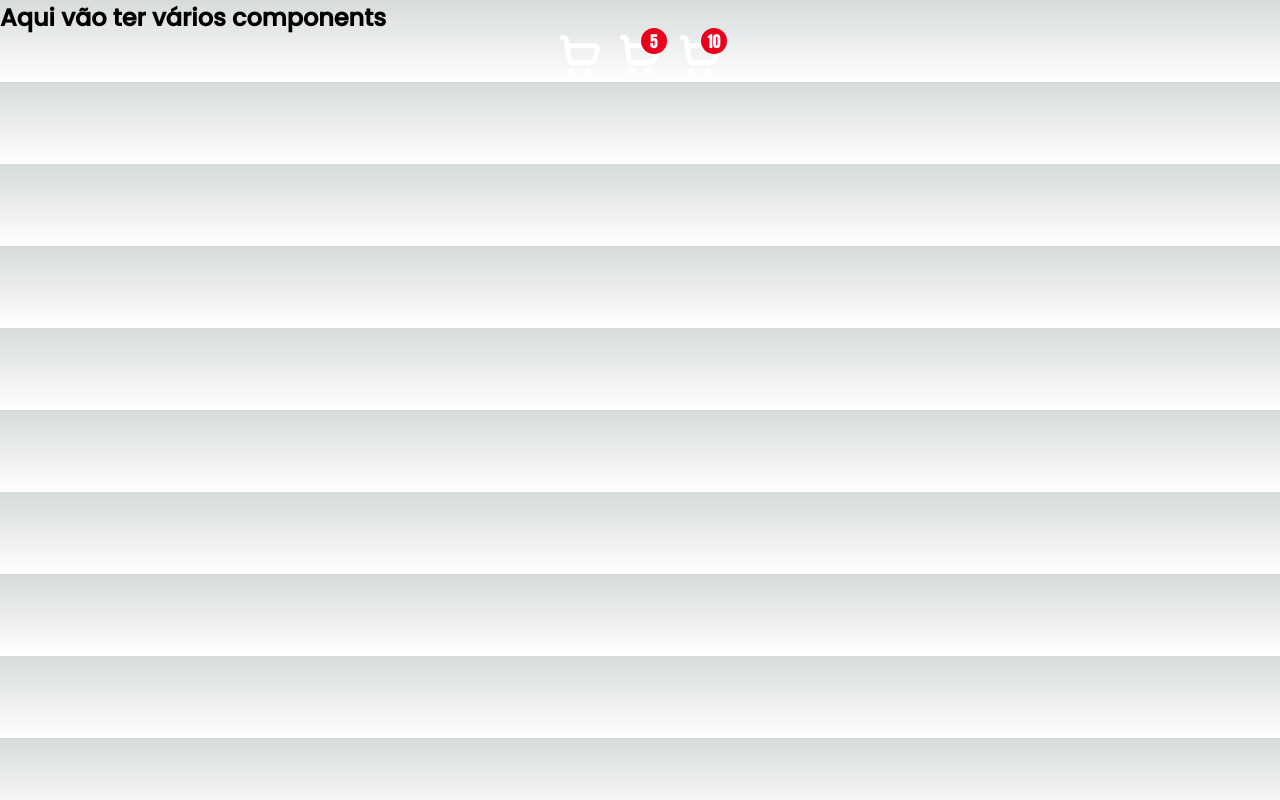
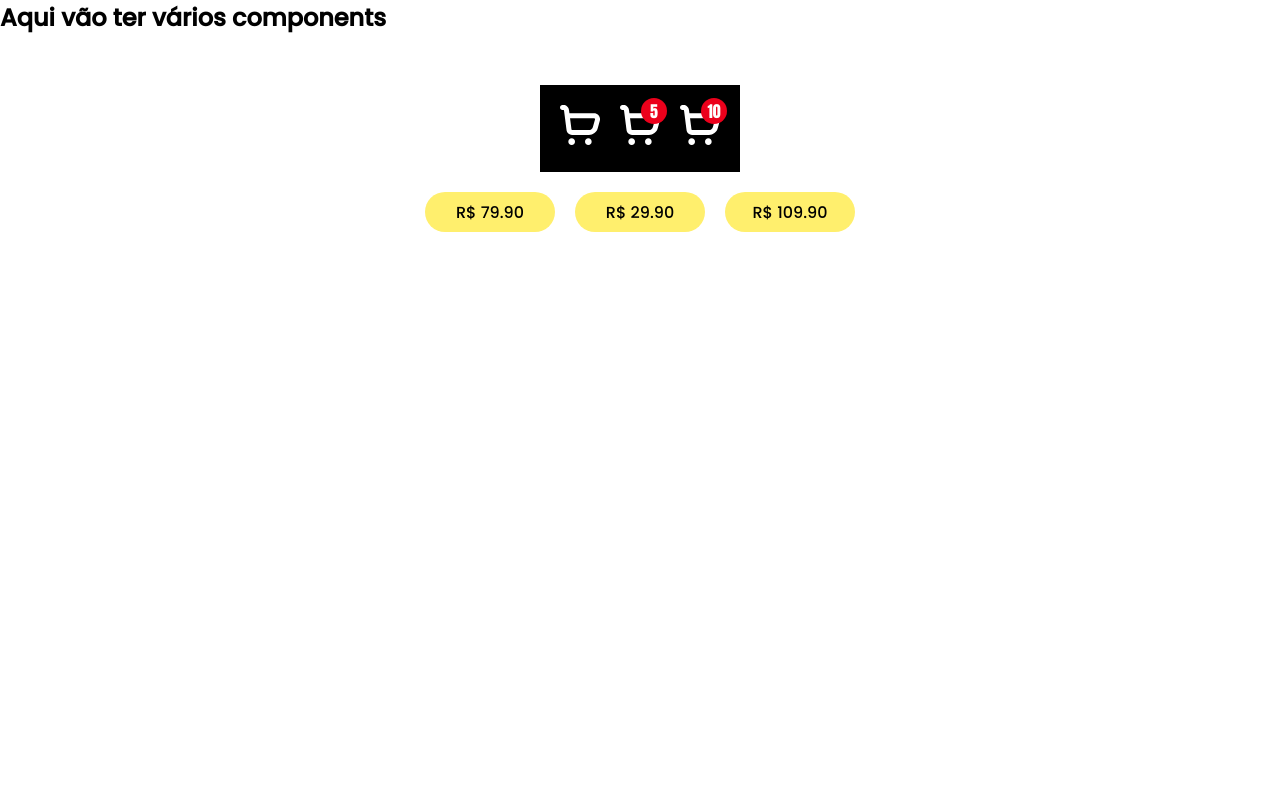
Before and after one commit to Scalco7/ecoomerce-web, a Next.js app: page /components in a window 1280 px wide. Built offline with nearby package versions, Linux system fonts and the light colour scheme.

Commit message:
price tag

```diff
--- a/src/app/components/page.tsx
+++ b/src/app/components/page.tsx
@@ -1,6 +1,7 @@
 "use client";
 
 import CartCount from "@/components/atoms/cartCount/cartCount";
+import PriceTag from "@/components/atoms/priceTag/priceTag";
 
 export default function Components() {
   return (
@@ -11,8 +12,18 @@ export default function Components() {
           width: "100%",
           height: "100%",
           display: "flex",
+          flexDirection: "column",
           justifyContent: "center",
           alignItems: "center",
+          gap: "20px",
+          padding: "50px",
+        }}
+      >
+        <div
+          style={{
+            background: "black",
+            padding: "20px",
+            display: "flex",
             gap: "20px",
           }}
         >
@@ -35,6 +46,32 @@ export default function Components() {
             }}
           />
         </div>
+        <div
+          style={{
+            display: "flex",
+            gap: "20px",
+          }}
+        >
+          <PriceTag
+            price={79.9}
+            onClick={() => {
+              console.log("quero comprar");
+            }}
+          />
+          <PriceTag
+            price={29.9}
+            onClick={() => {
+              console.log("quero comprar");
+            }}
+          />
+          <PriceTag
+            price={109.9}
+            onClick={() => {
+              console.log("quero comprar");
+            }}
+          />
+        </div>
+      </div>
     </main>
   );
 }
--- a/src/app/globals.css
+++ b/src/app/globals.css
@@ -87,12 +87,7 @@ body {
 
 body {
   color: rgb(var(--foreground-rgb));
-  background: linear-gradient(
-      to bottom,
-      transparent,
-      rgb(var(--background-end-rgb))
-    )
-    rgb(var(--background-start-rgb));
+  background: rgb(255, 255, 255);
 }
 
 a {
--- /dev/null
+++ b/src/components/atoms/priceTag/priceTag.tsx
@@ -0,0 +1,48 @@
+import { Poppins } from "next/font/google";
+import Image from "next/image";
+import { useState } from "react";
+import styles from "./styles.module.css";
+
+interface PriceTagProps {
+  price: number;
+  onClick: () => void;
+}
+
+const poppins = Poppins({
+  weight: "500",
+  subsets: ["latin"],
+  display: "swap",
+});
+
+export default function PriceTag({ price, onClick }: PriceTagProps) {
+  const [isHover, setIsHover] = useState(false);
+
+  function handleOnMouseEnter() {
+    setIsHover(true);
+  }
+
+  function handleOnMouseLeave() {
+    setIsHover(false);
+  }
+
+  return (
+    <main
+      className={`${poppins.className} ${styles.main}`}
+      onClick={onClick}
+      onMouseEnter={handleOnMouseEnter}
+      onMouseLeave={handleOnMouseLeave}
+    >
+      {isHover ? (
+        <Image
+          src={"/cart.svg"}
+          alt={"Carrinho"}
+          width={24}
+          height={24}
+          priority
+        />
+      ) : (
+        <p>R$ {price.toFixed(2)}</p>
+      )}
+    </main>
+  );
+}
--- /dev/null
+++ b/src/components/atoms/priceTag/styles.module.css
@@ -0,0 +1,22 @@
+.main {
+  display: flex;
+  align-items: center;
+  justify-content: center;
+  width: 130px;
+  height: 40px;
+  border-radius: 20px;
+  background-color: #ffef6d;
+  color: black;
+  cursor: pointer;
+}
+
+.main:hover {
+  background-color: black;
+  box-shadow: 0px 4px 4px rgba(0, 0, 0, 0.5);
+  transition: box-shadow ease-in-out 0.2s;
+}
+
+.main:active {
+  box-shadow: none;
+  transition: box-shadow ease-in-out 0.2s;
+}
```
Also changed, not shown: public/cart.svg (added). Lines whose indentation alone changed are shown as unchanged.
